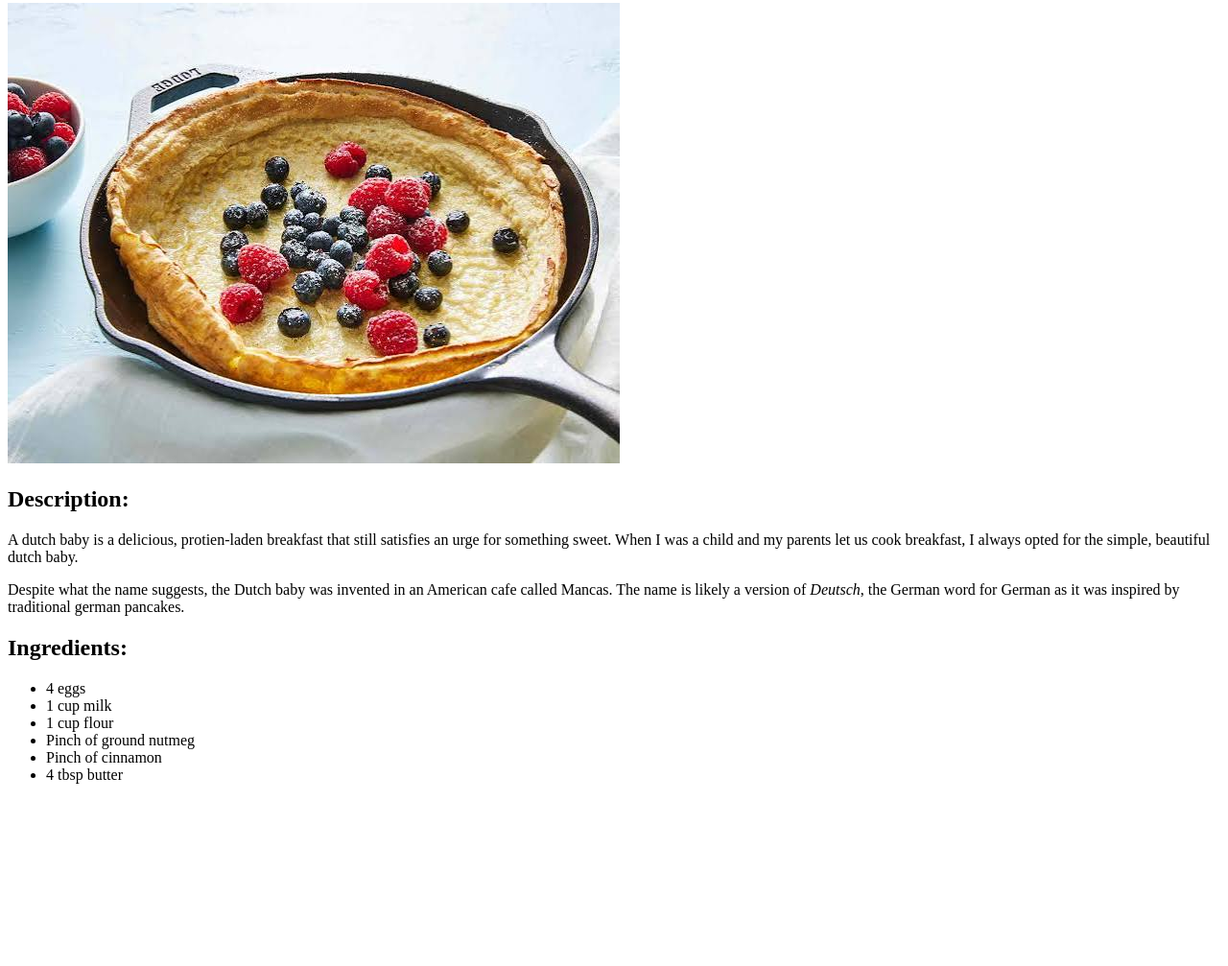
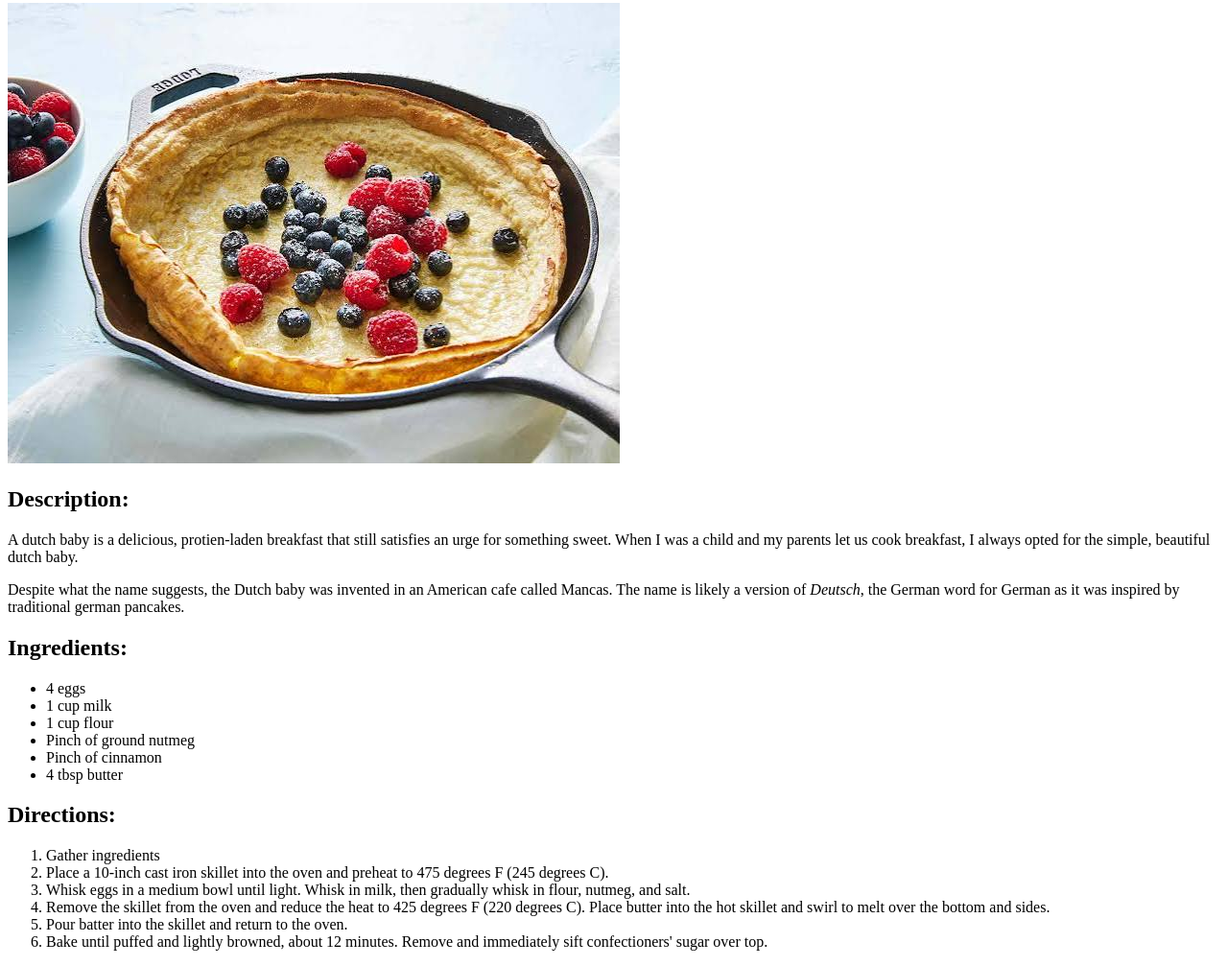
Before and after one commit to chmccallum-commits/odin-recipes, a plain HTML site: page recipes/dutch-baby.html in a window 1280 px wide. Shown: the part 103-1110 px from the top of the page at 96% size. Before the commit the page ends 936 px from the top, so only its background shows below. Drawn offline with Linux system fonts and the light colour scheme.

Commit message:
added directions to Dutch Recipe recipe

```diff
--- a/recipes/dutch-baby.html
+++ b/recipes/dutch-baby.html
@@ -24,5 +24,15 @@
         <li>Pinch of cinnamon</li>
         <li>4 tbsp butter</li>
     </ul>
+
+    <h2>Directions:</h2>
+    <ol>
+        <li>Gather ingredients</li>
+        <li>Place a 10-inch cast iron skillet into the oven and preheat to 475 degrees F (245 degrees C).</li>
+        <li>Whisk eggs in a medium bowl until light. Whisk in milk, then gradually whisk in flour, nutmeg, and salt.</li>
+        <li>Remove the skillet from the oven and reduce the heat to 425 degrees F (220 degrees C). Place butter into the hot skillet and swirl to melt over the bottom and sides.</li>
+        <li>Pour batter into the skillet and return to the oven.</li>
+        <li>Bake until puffed and lightly browned, about 12 minutes. Remove and immediately sift confectioners' sugar over top.</li>
+    </ol>
 </body>
 </html>
```
